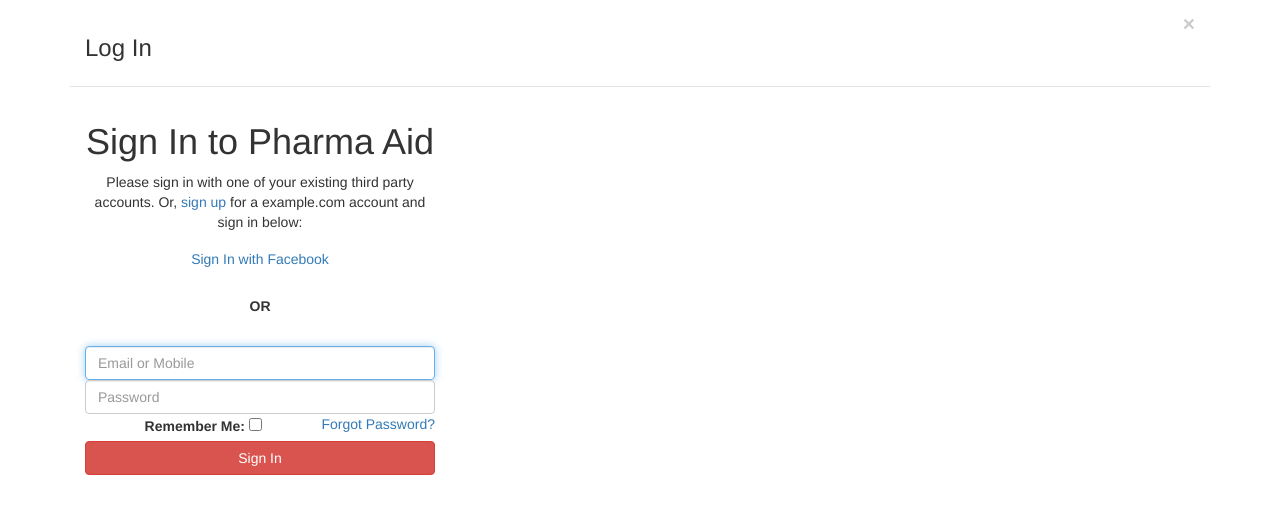
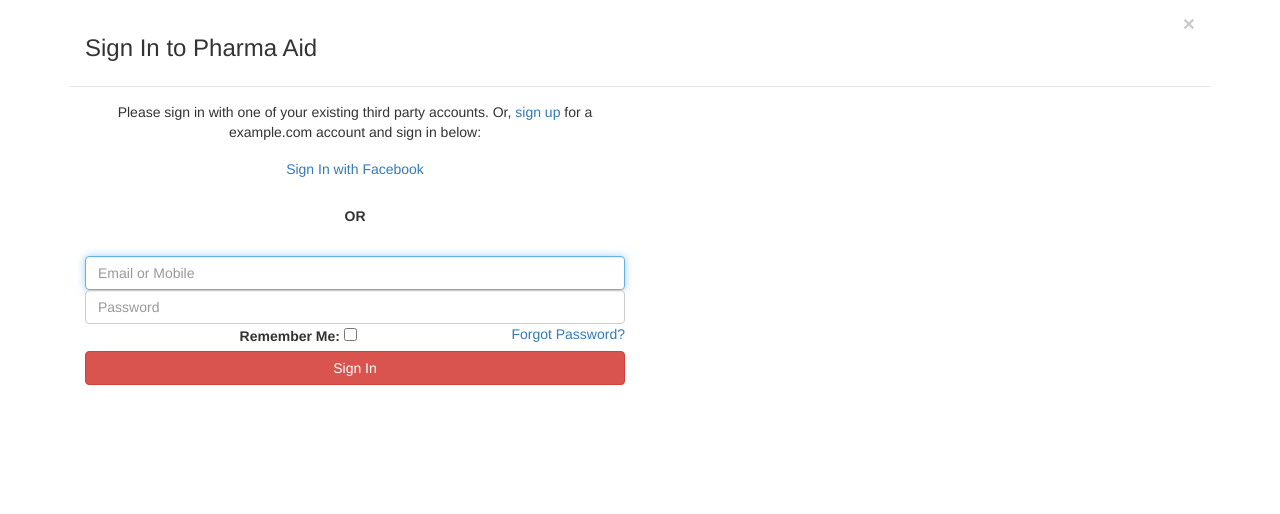
Before and after one commit to MiniGunnR/pharma_aid, a Django app: page /accounts/login/ in a window 1280 px wide. Shown: the top 514 px of the page. Run offline with Django 3.2, Linux system fonts and the light colour scheme; data that the repository does not hold is empty; some libraries are stand-ins or nearby versions.

Commit message:
original login page fix 8

```diff
--- a/templates/account/login.html
+++ b/templates/account/login.html
@@ -17,14 +17,14 @@
 	<!-- header -->
     <div class="modal-header">
 	    <button type="button" class="close" data-dismiss="modal">&times;</button>
-	    <h3>Log In</h3>
+	    <h3>Sign In to Pharma Aid</h3>
     </div>
 
 	<!-- body -->
 	<div class="modal-body">
     <div class="row">
-        <div class="col-md-4 text-center">
-    <h1 class="login-title text-center">{% trans "Sign In to Pharma Aid" %}</h1>
+        <div class="col-md-6 text-center">
+{#    <h1 class="login-title text-center">{% trans "Sign In to Pharma Aid" %}</h1>#}
 
     {% get_providers as socialaccount_providers %}
 
```
